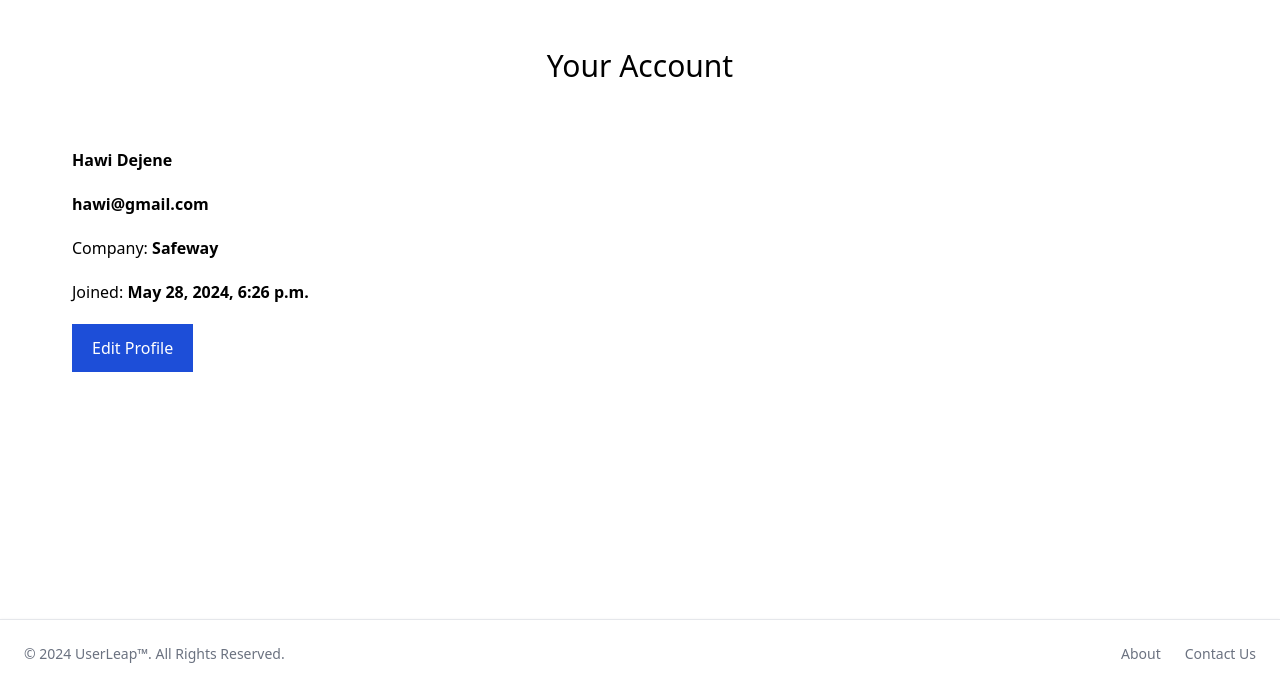
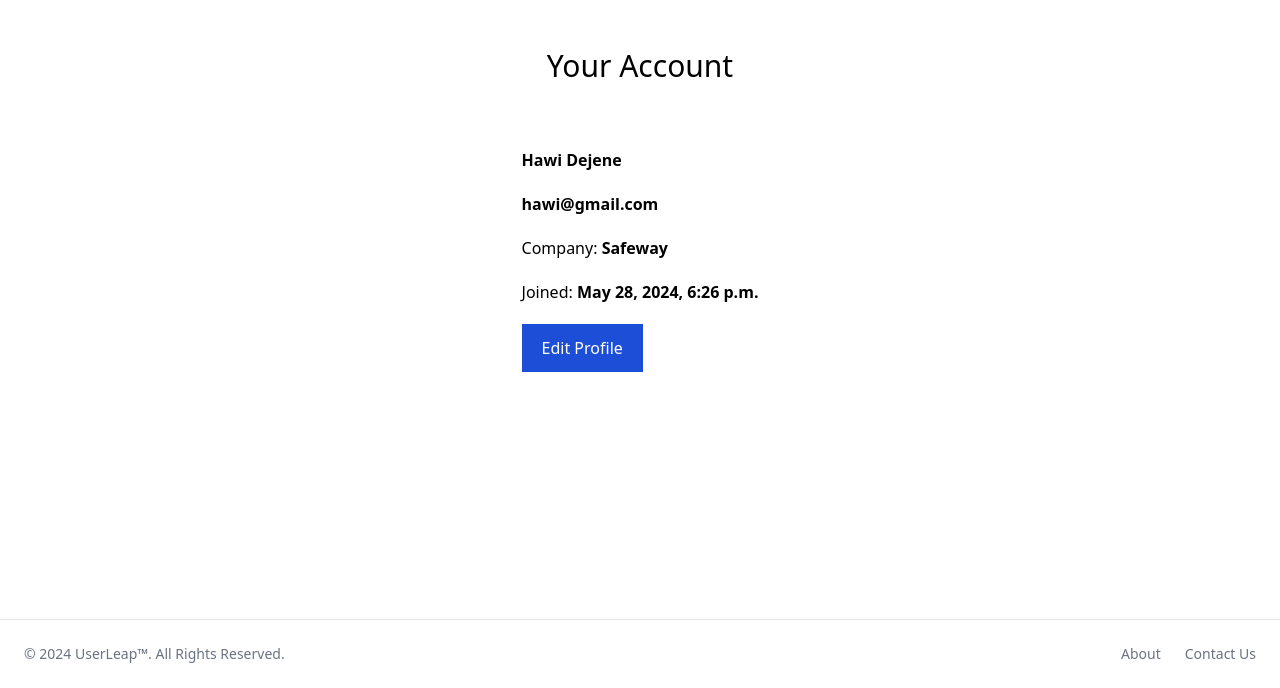
Before and after one commit to annan-dejene/UserLeap-CRM, a Django app: page /account/1fe231dd-c28e-4d30-ab49-96f5d32e0f24 in a window 1280 px wide. Shown: the part 112-800 px from the top of the page. Run offline with Django 5.2, Linux system fonts and the light colour scheme; a user stored in the database is signed in; data comes from the database, SQL or seed files in the repository; some libraries are stand-ins or nearby versions.

Commit message:
Positioned Profile details

```diff
--- a/account/templates/account/own_account.html
+++ b/account/templates/account/own_account.html
@@ -7,6 +7,7 @@
 
     <h1 class="py-6 px-8 text-center text-3xl">Your Account</h1>
 
+    <div class="flex flex-col justify-center items-center">
         <div class="p-10 space-y-5">
             <h3><strong>{{ user.name|title }}</strong></h3>
             <h3><strong>{{ user.email }}</strong></h3>
@@ -14,6 +15,7 @@
             <h3>Joined: <strong>{{ user.date_joined }}</strong></h3>
             <a href="{% url 'account:edit_account' user.user_id %}" class="px-5 py-3 text-white inline-block bg-blue-700">Edit Profile</a>
         </div>
+    </div>
 
 
 {% endblock %}
```
Lines whose indentation alone changed are shown as unchanged.
